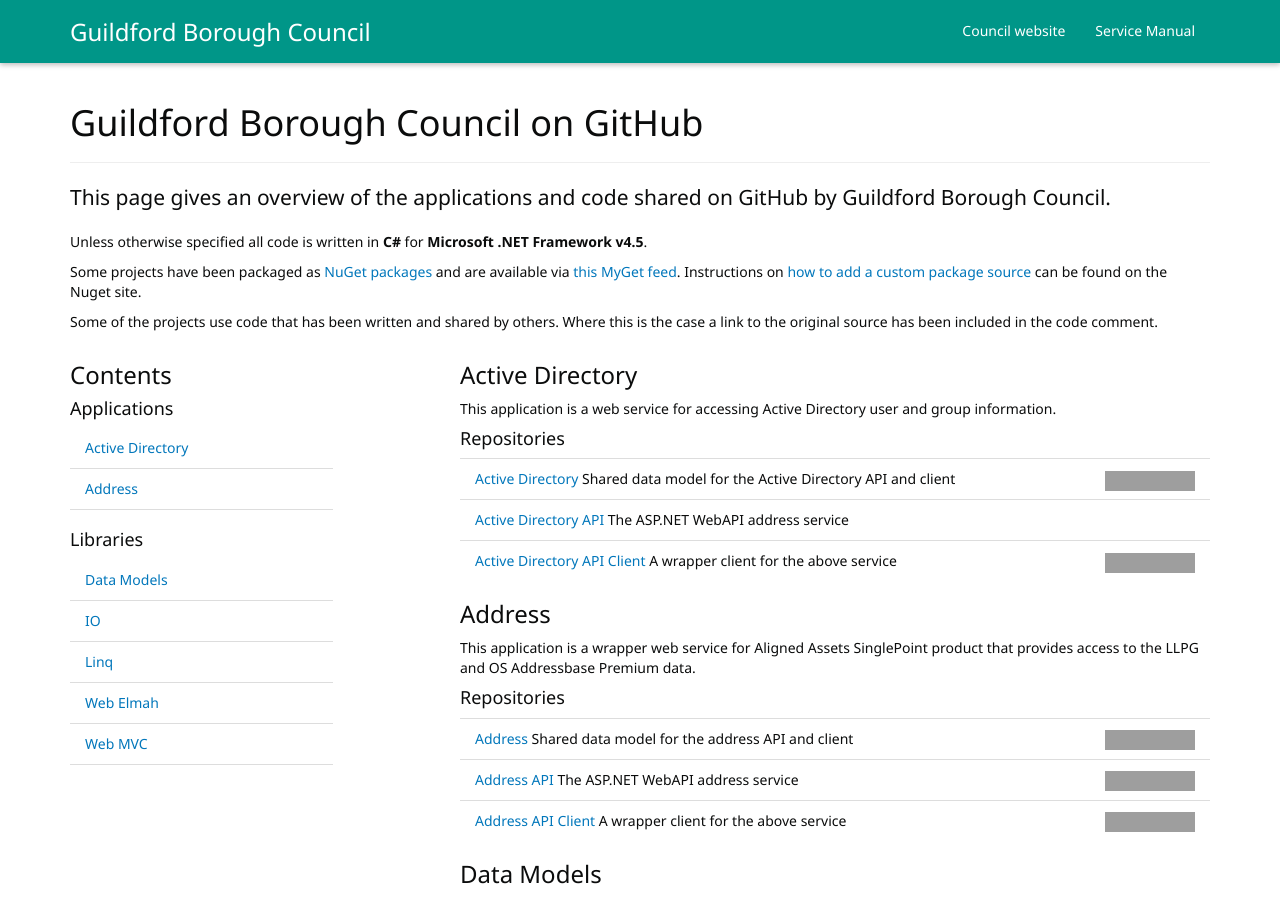
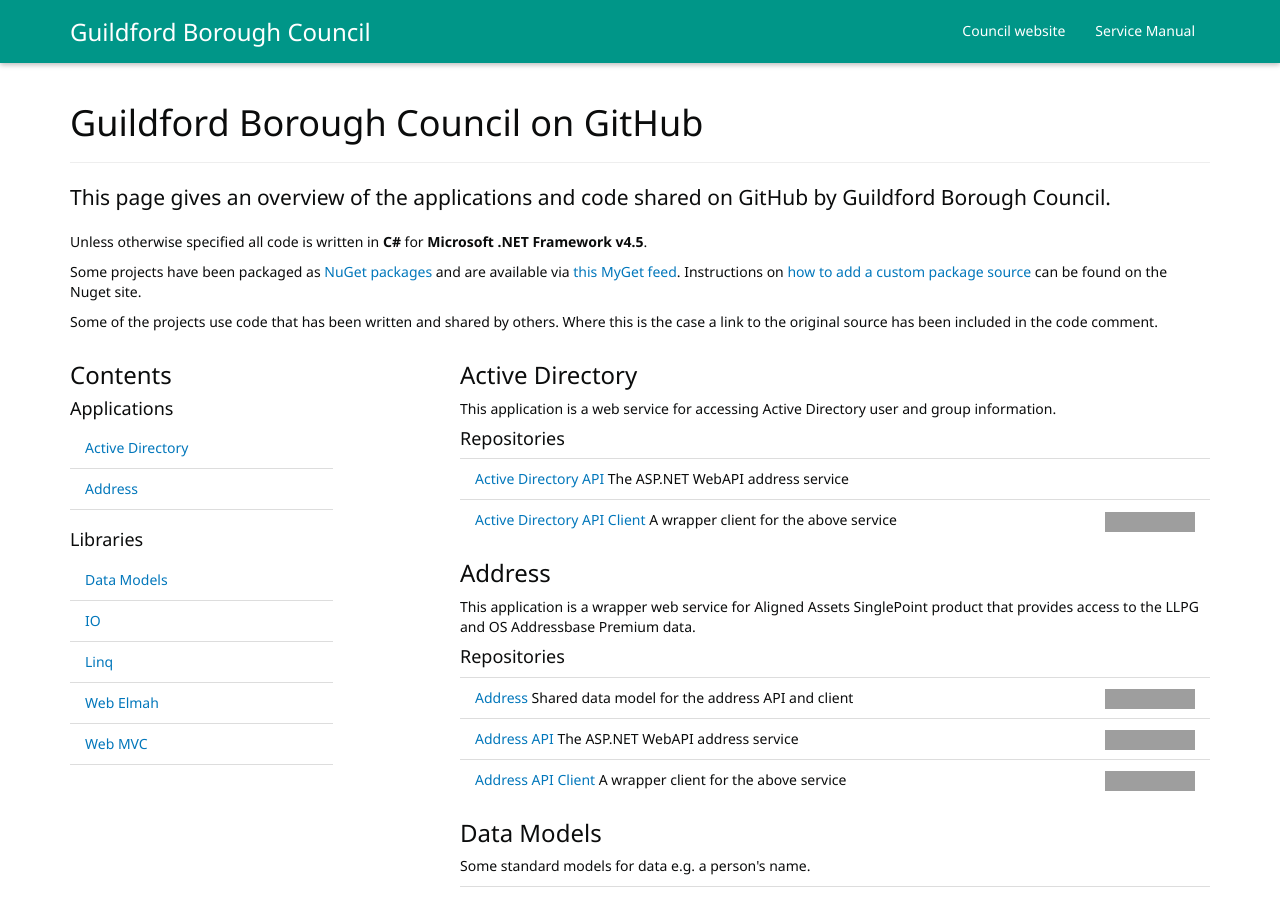
Before and after one commit to BforBen/guildfordbc.github.io, a Jekyll site: the page built from index.md, in a window 1280 px wide and 900 px high. Built offline with Jekyll 4.4.1, drawn with Linux system fonts in a browser that asks for light colours; nearby versions of some CDN libraries; grey boxes are pictures that could not be loaded.

Commit message:
Revert "Add Active Directory repo"
This reverts commit 597517bbe51c04e90087dfb2886c0439ab2f7b84.

```diff
--- a/index.md
+++ b/index.md
@@ -40,7 +40,6 @@ Some of the projects use code that has been written and shared by others. Where
       <p>This application is a web service for accessing Active Directory user and group information.</p>
       <h4>Repositories</h4>
       <ul class="list-unstyled list-contents list-contents-top-divider">
-        <li class="list-group-item"><a href="https://github.com/GuildfordBC/activedirectory">Active Directory</a> Shared data model for the Active Directory API and client <a href="https://ci.appveyor.com/project/BforBen/activedirectory" class="pull-right"><img src="https://ci.appveyor.com/api/projects/status/k3na99cok7n81rcf" title="Build status"></a></li>
         <li class="list-group-item"><a href="https://github.com/GuildfordBC/activedirectory-api">Active Directory API</a> The ASP.NET WebAPI address service</li>
         <li class="list-group-item"><a href="https://github.com/GuildfordBC/activedirectory-api-client">Active Directory API Client</a> A wrapper client for the above service <a href="https://ci.appveyor.com/project/BforBen/activedirectory-api-client" class="pull-right"><img src="https://ci.appveyor.com/api/projects/status/bixvmdk65i1pk9rd" title="Build status"></a></li>
       </ul>
```
